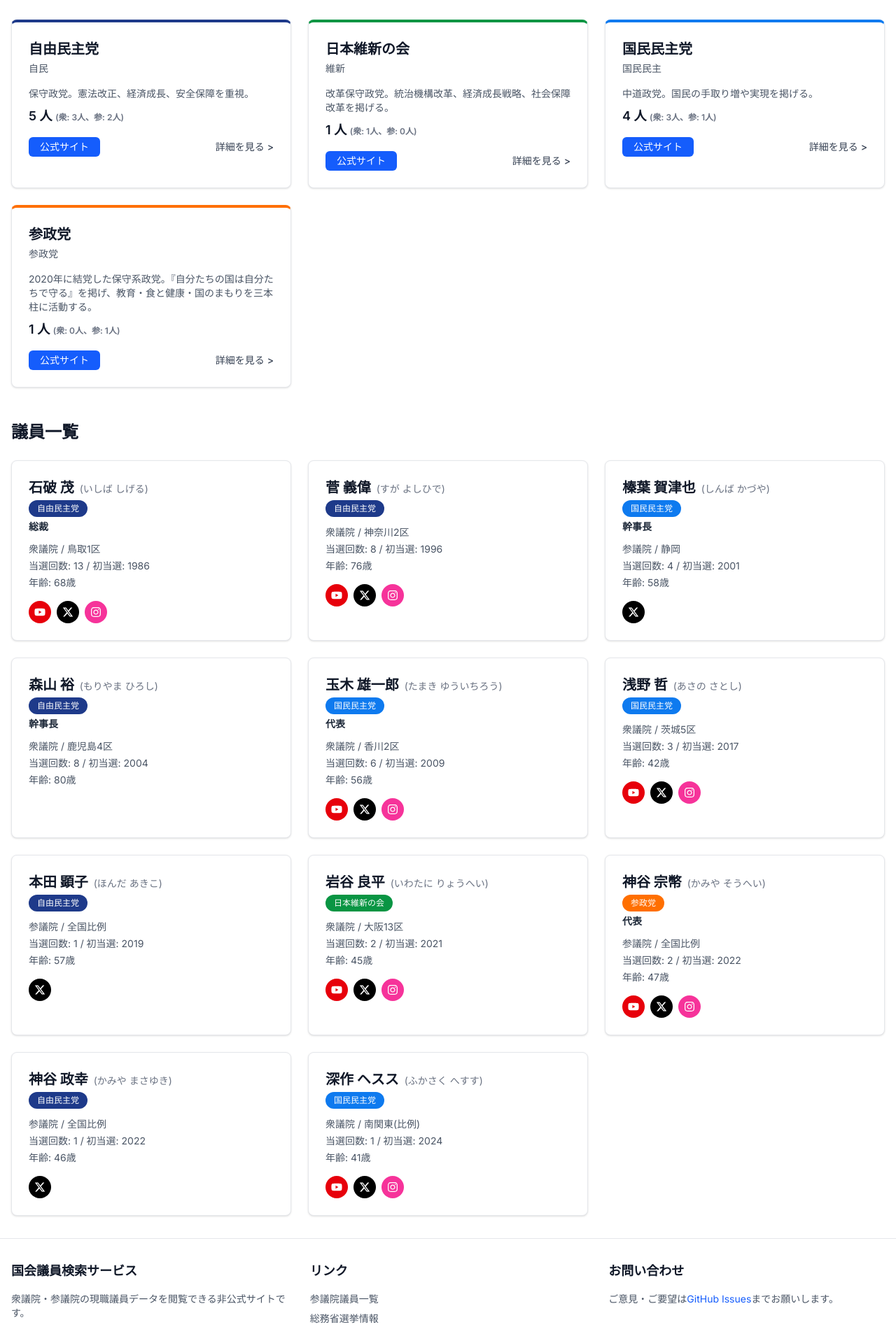
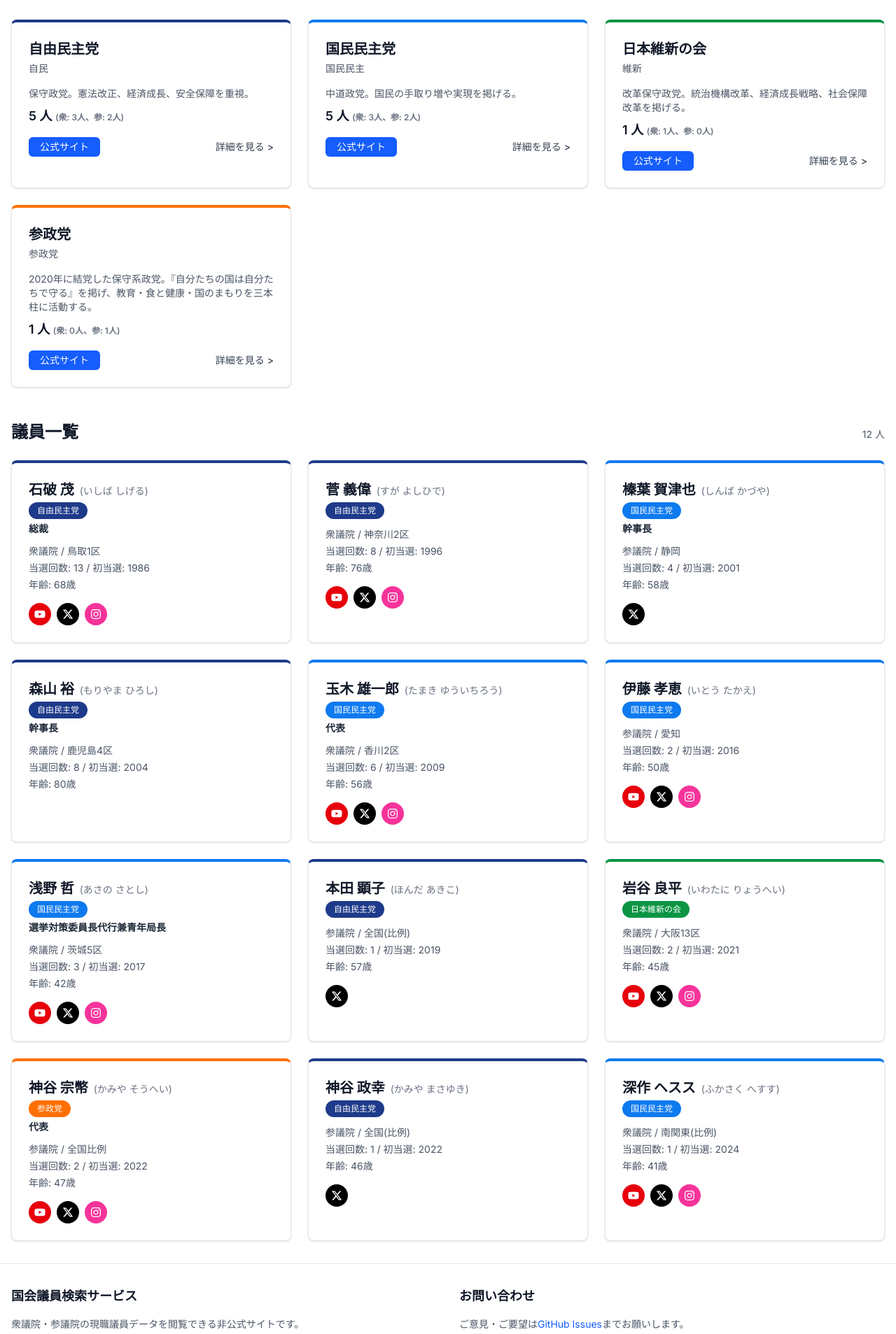
Before and after one commit to trajanme/jpnPoliticians, a Next.js app: page / in a window 1280 px wide. Shown: the part 273-2180 px from the top of the page at 70% size. Built offline with nearby package versions, Linux system fonts and the light colour scheme.

Commit message:
feat: sort parties by member count; disable dark mode UI; improve light theme contrast

```diff
--- a/src/app/layout.tsx
+++ b/src/app/layout.tsx
@@ -19,7 +19,7 @@
 }) {
   return (
     <html lang="ja" suppressHydrationWarning>
-      <body className={inter.className}>
+      <body className={`${inter.className} text-gray-900 bg-white dark:text-gray-200 dark:bg-gray-900`}>
         <ThemeProvider>
           <Layout>{children}</Layout>
         </ThemeProvider>
--- a/src/app/page.tsx
+++ b/src/app/page.tsx
@@ -1,10 +1,13 @@
 import { getParties } from '@/utils/data';
-import { getPoliticians, compareSeniority } from '@/utils/politicians';
+import { getPoliticians, compareSeniority, getPoliticiansByParty } from '@/utils/politicians';
 import PartyCard from '@/components/parties/PartyCard';
 import PoliticianCard from '@/components/politicians/PoliticianCard';
 
 export default function Home() {
-  const parties = getParties();
+  const parties = getParties().sort(
+    (a, b) =>
+      getPoliticiansByParty(b.id).length - getPoliticiansByParty(a.id).length,
+  );
   const politicians = getPoliticians().sort(compareSeniority);
 
   const TOTAL_MEMBERS = 713;
@@ -22,7 +25,10 @@
         </p>
       </div>
       <section className="mb-12">
-        <h2 className="mb-6 text-2xl font-bold text-gray-900 dark:text-white">政党一覧</h2>
+        <div className="mb-6 flex items-baseline justify-between">
+          <h2 className="text-2xl font-bold text-gray-900 dark:text-white">政党一覧</h2>
+          <span className="text-sm text-gray-600 dark:text-gray-300">{parties.length} 政党</span>
+        </div>
         <div className="grid gap-6 sm:grid-cols-2 lg:grid-cols-3">
           {parties.map((party) => (
             <PartyCard key={party.id} party={party} />
@@ -31,7 +37,10 @@
       </section>
 
       <section>
-        <h2 className="mb-6 text-2xl font-bold text-gray-900 dark:text-white">議員一覧</h2>
+        <div className="mb-6 flex items-baseline justify-between">
+          <h2 className="text-2xl font-bold text-gray-900 dark:text-white">議員一覧</h2>
+          <span className="text-sm text-gray-600 dark:text-gray-300">{politicians.length} 人</span>
+        </div>
         <div className="grid gap-6 sm:grid-cols-2 lg:grid-cols-3">
           {politicians.map((politician) => (
             <PoliticianCard key={politician.id} politician={politician} />
--- a/src/app/parties/page.tsx
+++ b/src/app/parties/page.tsx
@@ -1,4 +1,5 @@
 import { getParties } from '@/utils/data';
+import { getPoliticiansByParty } from '@/utils/politicians';
 import PartyCard from '@/components/parties/PartyCard';
 
 export const metadata = {
@@ -7,13 +8,18 @@
 };
 
 export default function PartiesPage() {
-  const parties = getParties();
+  const parties = getParties().sort(
+    (a, b) => getPoliticiansByParty(b.id).length - getPoliticiansByParty(a.id).length,
+  );
 
   return (
     <div className="container mx-auto px-4 py-8">
       <div className="mb-8">
-        <h1 className="mb-4 text-3xl font-bold text-gray-900 dark:text-white">政党一覧</h1>
-        <p className="text-gray-600 dark:text-gray-400">
+        <div className="mb-4 flex items-baseline justify-between">
+          <h1 className="text-3xl font-bold text-gray-900 dark:text-white">政党一覧</h1>
+          <span className="text-sm text-gray-600 dark:text-gray-300">{parties.length} 政党</span>
+        </div>
+        <p className="text-gray-600 dark:text-gray-300">
           政党名や概要、公式サイトへのリンクを確認できます。
         </p>
       </div>
--- a/src/app/politicians/page.tsx
+++ b/src/app/politicians/page.tsx
@@ -12,8 +12,11 @@
   return (
     <div className="container mx-auto px-4 py-8">
       <div className="mb-8">
-        <h1 className="mb-4 text-3xl font-bold text-gray-900 dark:text-white">国会議員一覧</h1>
-        <p className="text-gray-600 dark:text-gray-400">
+        <div className="mb-4 flex items-baseline justify-between">
+          <h1 className="text-3xl font-bold text-gray-900 dark:text-white">国会議員一覧</h1>
+          <span className="text-sm text-gray-600 dark:text-gray-300">{politicians.length} 人</span>
+        </div>
+        <p className="text-gray-600 dark:text-gray-300">
           衆議院および参議院の現職議員情報を一覧表示しています。
         </p>
       </div>
--- a/src/components/layout/Footer.tsx
+++ b/src/components/layout/Footer.tsx
@@ -2,41 +2,16 @@
   return (
     <footer className="border-t border-gray-200 bg-white dark:border-gray-800 dark:bg-gray-900">
       <div className="container mx-auto px-4 py-8">
-        <div className="grid grid-cols-1 gap-8 md:grid-cols-3">
+        <div className="grid grid-cols-1 gap-8 md:grid-cols-2">
           <div>
             <h3 className="mb-4 text-lg font-semibold text-gray-900 dark:text-white">国会議員検索サービス</h3>
-            <p className="text-sm text-gray-600 dark:text-gray-400">
+            <p className="text-sm text-gray-600 dark:text-gray-300">
               衆議院・参議院の現職議員データを閲覧できる非公式サイトです。
             </p>
           </div>
           <div>
-            <h3 className="mb-4 text-lg font-semibold text-gray-900 dark:text-white">リンク</h3>
-            <ul className="space-y-2 text-sm">
-              <li>
-                <a
-                  href="https://www.sangiin.go.jp/japanese/joho1/kousei/giin/"
-                  target="_blank"
-                  rel="noopener noreferrer"
-                  className="text-gray-600 hover:text-gray-900 dark:text-gray-400 dark:hover:text-gray-100"
-                >
-                  参議院議員一覧
-                </a>
-              </li>
-              <li>
-                <a
-                  href="https://www.soumu.go.jp/senkyo/senkyo_s/news/senkyo/senkyo.html"
-                  target="_blank"
-                  rel="noopener noreferrer"
-                  className="text-gray-600 hover:text-gray-900 dark:text-gray-400 dark:hover:text-gray-100"
-                >
-                  総務省選挙情報
-                </a>
-              </li>
-            </ul>
-          </div>
-          <div>
             <h3 className="mb-4 text-lg font-semibold text-gray-900 dark:text-white">お問い合わせ</h3>
-            <p className="text-sm text-gray-600 dark:text-gray-400">
+            <p className="text-sm text-gray-600 dark:text-gray-300">
               ご意見・ご要望は
               <a
                 href="https://github.com/yourusername/3in1000v2025/issues"
@@ -50,7 +25,7 @@
             </p>
           </div>
         </div>
-        <div className="mt-8 border-t border-gray-200 pt-8 text-center text-sm text-gray-600 dark:border-gray-800 dark:text-gray-400">
+        <div className="mt-8 border-t border-gray-200 pt-8 text-center text-sm text-gray-600 dark:border-gray-800 dark:text-gray-300">
           <p>© {new Date().getFullYear()} 国会議員検索サービス. All rights reserved.</p>
         </div>
       </div>
--- a/src/components/parties/PartyCard.tsx
+++ b/src/components/parties/PartyCard.tsx
@@ -20,7 +20,7 @@
               {party.name}
             </h3>
             {party.shortName && (
-              <p className="mt-1 text-sm text-gray-600 dark:text-gray-400">{party.shortName}</p>
+              <p className="mt-1 text-sm text-gray-600 dark:text-gray-300">{party.shortName}</p>
             )}
           </div>
           {party.logo && (
@@ -34,7 +34,7 @@
             </div>
           )}
         </div>
-        <p className="mb-2 text-sm text-gray-600 dark:text-gray-400">
+        <p className="mb-2 text-sm text-gray-600 dark:text-gray-300">
           {party.description}
         </p>
         {(() => {
--- a/src/components/politicians/PoliticianCard.tsx
+++ b/src/components/politicians/PoliticianCard.tsx
@@ -16,13 +16,20 @@
   const iconClass =
     'inline-flex h-8 w-8 items-center justify-center rounded-full text-white transition-opacity disabled:opacity-30';
 
+  const containerStyle = party?.color
+    ? { borderTopColor: party.color, borderTopWidth: '4px' }
+    : undefined;
+
   return (
-    <div className="overflow-hidden rounded-lg border border-gray-200 bg-white shadow-sm transition-all hover:shadow-md dark:border-gray-800 dark:bg-gray-900">
+    <div
+      className="overflow-hidden rounded-lg border border-gray-200 bg-white shadow-sm transition-all hover:shadow-md dark:border-gray-800 dark:bg-gray-900"
+      style={containerStyle}
+    >
       <div className="p-6">
         <div className="mb-3">
           <h3 className="text-xl font-bold text-gray-900 dark:text-white">
             {politician.name}
-            <span className="ml-2 text-sm font-normal text-gray-500 dark:text-gray-400">
+            <span className="ml-2 text-sm font-normal text-gray-500 dark:text-gray-300">
               ({politician.kana})
             </span>
           </h3>
@@ -41,14 +48,14 @@
             </p>
           )}
         </div>
-        <p className="mb-1 text-sm text-gray-600 dark:text-gray-400">
+        <p className="mb-1 text-sm text-gray-600 dark:text-gray-300">
           {politician.house} / {politician.constituency}
         </p>
-        <p className="mb-1 text-sm text-gray-600 dark:text-gray-400">
+        <p className="mb-1 text-sm text-gray-600 dark:text-gray-300">
           当選回数: {politician.electionCount} / 初当選: {politician.firstElected}
         </p>
         {age !== undefined && (
-          <p className="mb-4 text-sm text-gray-600 dark:text-gray-400">年齢: {age}歳</p>
+          <p className="mb-4 text-sm text-gray-600 dark:text-gray-300">年齢: {age}歳</p>
         )}
 
         {/* SNS Buttons */}
--- a/src/components/theme/ThemeProvider.tsx
+++ b/src/components/theme/ThemeProvider.tsx
@@ -26,17 +26,14 @@
   }, []);
 
   useEffect(() => {
+    // Force light mode: remove any existing dark class and store preference as light
     const root = window.document.documentElement;
     root.classList.remove('dark');
-    if (theme === 'dark') {
-      root.classList.add('dark');
-    }
-    localStorage.setItem('theme', theme);
+    localStorage.setItem('theme', 'light');
   }, [theme]);
 
-  const toggleTheme = () => {
-    setTheme((prevTheme) => (prevTheme === 'light' ? 'dark' : 'light'));
-  };
+  // Toggle does nothing (dark mode disabled)
+  const toggleTheme = () => {};
 
   return (
     <ThemeContext.Provider value={{ theme, toggleTheme }}>
--- a/src/data/politicians.json
+++ b/src/data/politicians.json
@@ -24,7 +24,7 @@
       "partyId": "LDP",
       "caucus": "自由民主党",
       "house": "参議院",
-      "constituency": "全国比例",
+      "constituency": "全国(比例)",
       "electionCount": 1,
       "firstElected": "2019",
       "birthDate": "1967-11-09",
@@ -112,6 +112,7 @@
       "constituency": "茨城5区",
       "electionCount": 3,
       "firstElected": "2017",
+      "position": "選挙対策委員長代行兼青年局長",
       "birthDate": "1982-09-25",
       "sns": {
         "youtube": "https://www.youtube.com/@asano__satoshi",
@@ -126,7 +127,7 @@
       "partyId": "LDP",
       "caucus": "自由民主党",
       "house": "参議院",
-      "constituency": "全国比例",
+      "constituency": "全国(比例)",
       "electionCount": 1,
       "firstElected": "2022",
       "birthDate": "1979-01-06",
@@ -182,6 +183,23 @@
         "youtube": "https://www.youtube.com/@%E5%85%AC%E5%BC%8F%E6%97%A5%E6%9C%AC%E7%B6%AD%E6%96%B0%E3%81%AE%E4%BC%9A%E5%B2%A9%E8%B0%B7",
         "instagram": "https://www.instagram.com/ryohei.iwatani.higashi_osaka"
       }
+    },
+    {
+      "id": "pol12",
+      "name": "伊藤 孝恵",
+      "kana": "いとう たかえ",
+      "partyId": "DPP",
+      "caucus": "国民民主党",
+      "house": "参議院",
+      "constituency": "愛知",
+      "electionCount": 2,
+      "firstElected": "2016",
+      "birthDate": "1975-06-30",
+      "sns": {
+        "youtube": "https://www.youtube.com/@itoutakae",
+        "x": "https://x.com/itotakae0630",
+        "instagram": "https://www.instagram.com/itotakae"
+      }
     }
   ]
 }
```
Also changed, not shown: src/components/layout/Header.tsx (+3 -8 lines), src/components/politicians/PoliticiansBrowser.tsx (+2 -25 lines).
